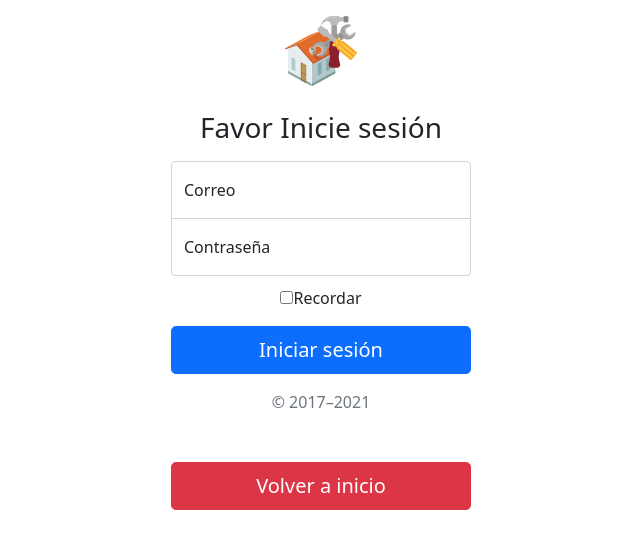
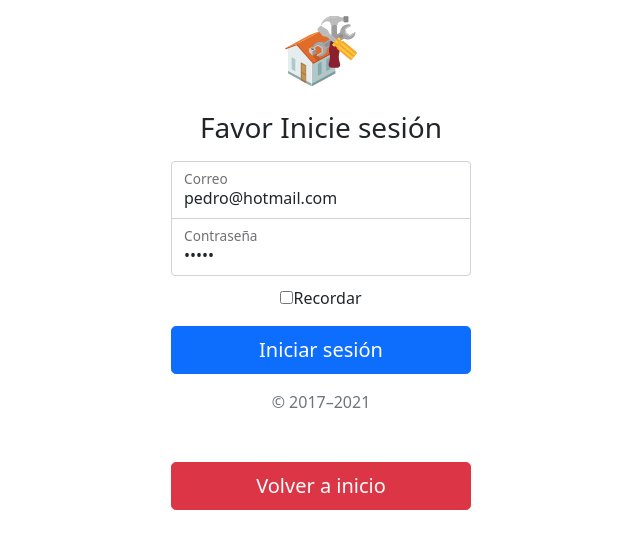
Before and after one commit to jcpboho/Equipo3-Ciclo4, a React (Create React App) app in the folder frontend-ferresoft/: page /login in a window 1280 px wide. Shown: the top 548 px of the page, without its empty margins (319-959 px from the left). Built offline with nearby package versions, Linux system fonts and the light colour scheme.

Commit message:
Finish admin with upload images

```diff
--- a/frontend-ferresoft/src/components/Admin/Header.js
+++ b/frontend-ferresoft/src/components/Admin/Header.js
@@ -20,7 +20,7 @@ const Header = () => {
                 <div className="nav-item text-nowrap">
                     <Link className="nav-link px-3" to="/login" onClick={logout}>
                         <Icon.LogOut witdh="24" heigth="24" className="mr-2 feather" />
-                        Sign out
+                        Salir
                     </Link>
                 </div>
             </div>
--- a/frontend-ferresoft/src/components/NavBar.js
+++ b/frontend-ferresoft/src/components/NavBar.js
@@ -37,9 +37,9 @@ const Nav = () => (
                     <form className="d-flex">
                         <NavLink activeClassName="active" to="/login" className="btn btn-outline-success">Iniciar Sesión</NavLink>
                     </form>
-                    <form className="d-flex">
+                    {/* <form className="d-flex">
                         <NavLink activeClassName="active" to="/register" className="btn btn-outline-success">Register</NavLink>
-                    </form>
+                    </form> */}
                 </div>
             </div>
         </nav>
--- a/frontend-ferresoft/src/views/Public/Login.js
+++ b/frontend-ferresoft/src/views/Public/Login.js
@@ -13,8 +13,8 @@ import axios from "axios";
 import { Redirect } from "react-router-dom";
 
 export default function Login() {
-    const [email, setEmail] = useState("");
-    const [password, setPassword] = useState("");
+    const [email, setEmail] = useState("pedro@hotmail.com");
+    const [password, setPassword] = useState("pedro");
     const [token, setToken] = useState(null);
 
     useEffect(() => {
```
